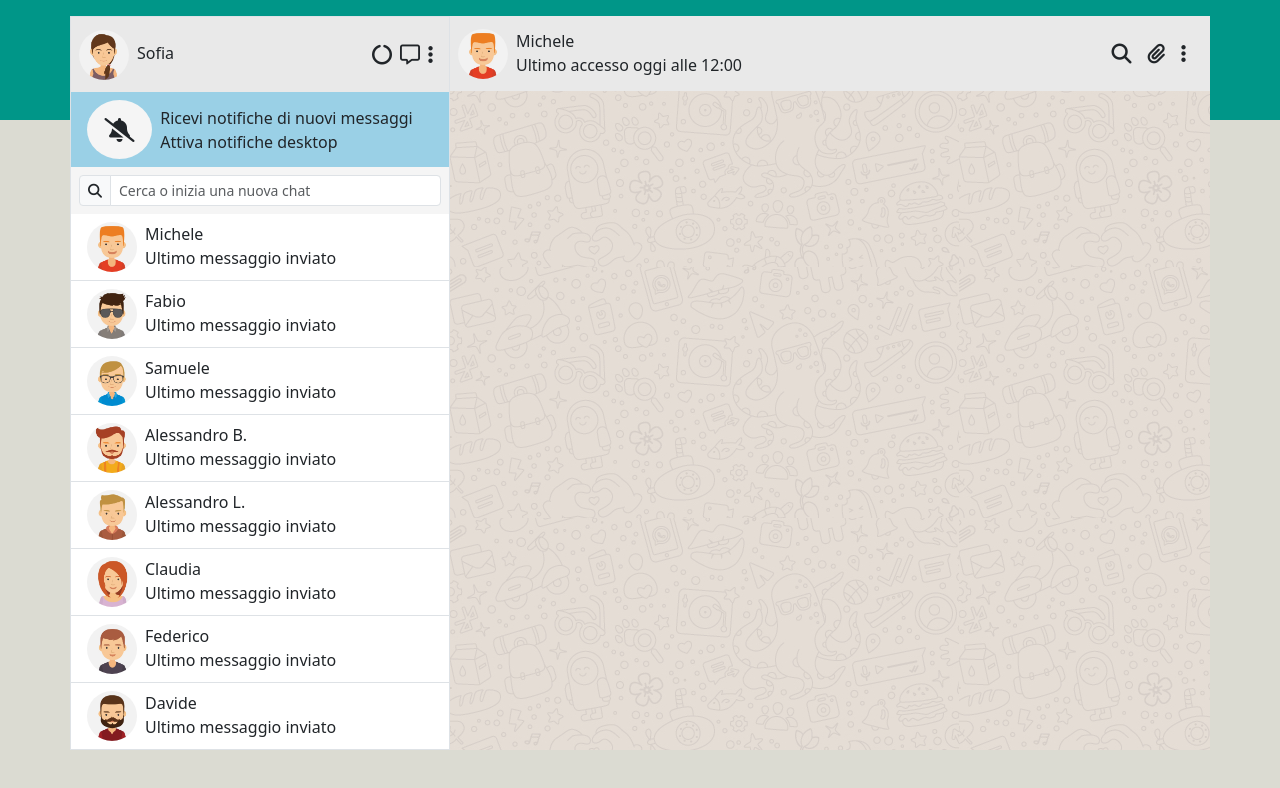
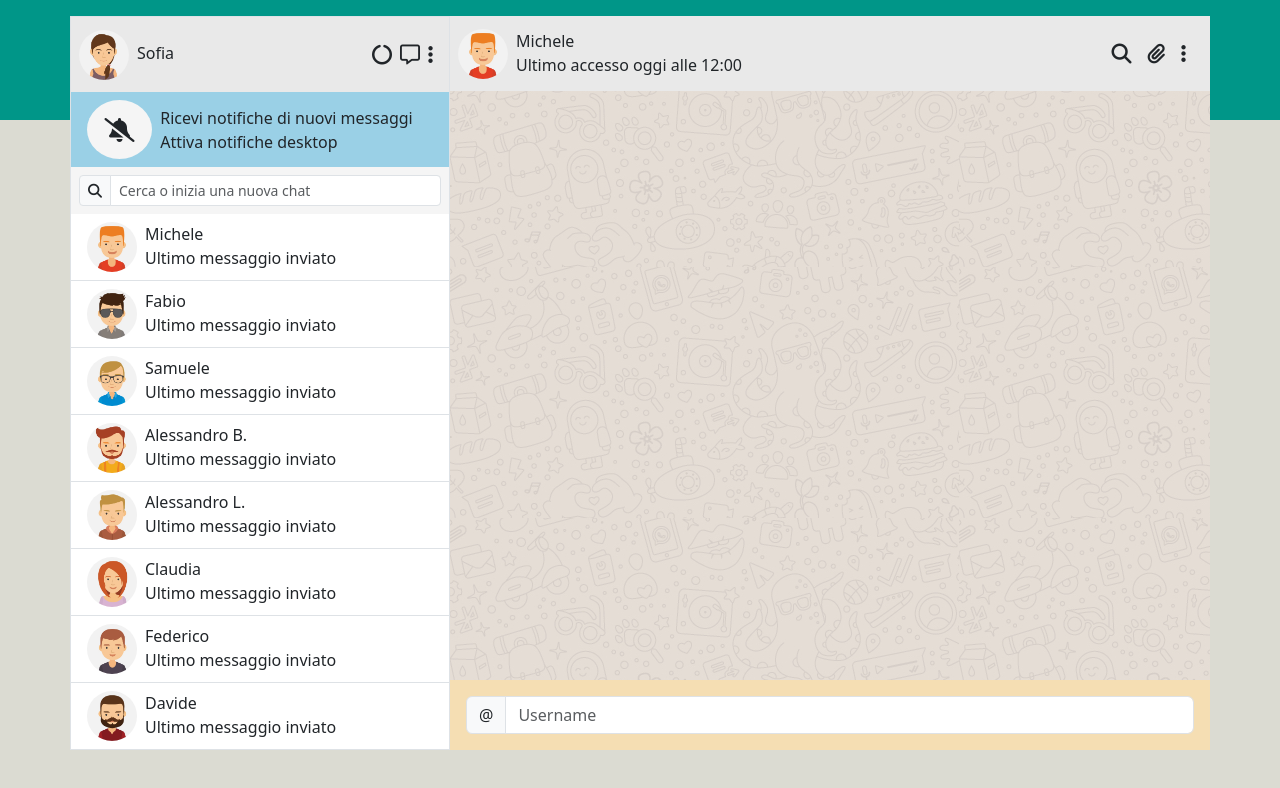
Before and after one commit to NicolaTeora/vue-boolzapp, a plain HTML site: page index.html in a window 1280 px wide. Drawn offline with nearby package versions, Linux system fonts and the light colour scheme.

Commit message:
feat : add input chat

```diff
--- a/css/style.css
+++ b/css/style.css
@@ -51,5 +51,15 @@ ul li:hover{
 
 /* Main chat */
 #main-chat{
+    position: relative;
+
     background-image: url(../img/mine.jpg);
 }
+
+#footer-main-chat{
+    width: 100%;
+    position: absolute;
+    bottom: 0;
+
+    background-color: wheat;
+}
--- a/index.html
+++ b/index.html
@@ -114,6 +114,13 @@
                     </div>
 
                     <!-- Input per invio msg -->
+                    <div id="footer-main-chat" class="p-3">
+                        <div class="input-group">
+                            <span class="input-group-text" id="basic-addon1">@</span>
+                            <input type="text" class="form-control" placeholder="Username" aria-label="Username" aria-describedby="basic-addon1">
+                        </div>
+                    </div>
+
                 </div>
 
             </div>
```
